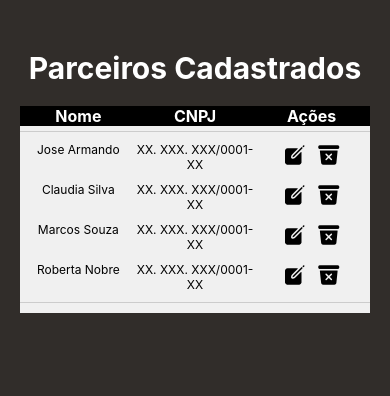
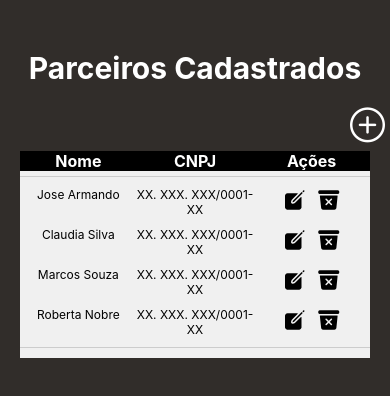
Before and after one commit to NewTechh/API-5-ADS, a React Native app in the folder client/: screen /ListPartner in a window 390 px wide. Shown: the top 396 px of the page. Built offline with nearby package versions, Linux system fonts and the light colour scheme.

Commit message:
Add botoes

```diff
--- a/client/src/components/Cursos.tsx
+++ b/client/src/components/Cursos.tsx
@@ -1,7 +1,8 @@
 import React, { useState } from "react";
-import { View, Text, TouchableOpacity, StatusBar } from "react-native";
+import { View, Text, Pressable } from "react-native";
 import { styles } from '../styles/curse';
 import * as Progress from 'react-native-progress';
+import { AntDesign } from "@expo/vector-icons";
 
 export function Cursos() {
     const [progress, setProgress] = useState(0.5);
@@ -13,22 +14,31 @@ export function Cursos() {
     return (
         <View style={styles.container}>
             <Text style={styles.title}>Cursos e Treinamentos</Text>
-            <TouchableOpacity onPress={handlePress} style={styles.button1}>
+            <Pressable style={styles.iconPlus}>
+                <AntDesign
+                    name={'pluscircleo'}
+                    size={35}
+                    color='white'
+
+                    // onPress={}
+                />
+            </Pressable>
+            <Pressable onPress={handlePress} style={styles.button}>
                 <Text style={styles.buttonText}>IaaS & PaaS</Text>
                 <Progress.Bar progress={progress} width={380} color={'#17E753'} />
-            </TouchableOpacity>
-            <TouchableOpacity onPress={handlePress} style={[styles.button2]}>
+            </Pressable>
+            <Pressable onPress={handlePress} style={[styles.button]}>
                 <Text style={styles.buttonText}>CX</Text>
                 <Progress.Bar progress={progress} width={380} color={'#17E753'} />
-            </TouchableOpacity>
-            <TouchableOpacity onPress={handlePress} style={[styles.button3]}>
+            </Pressable>
+            <Pressable onPress={handlePress} style={[styles.button]}>
                 <Text style={styles.buttonText}>Industries</Text>
                 <Progress.Bar progress={progress} width={380} color={'#17E753'} />
-            </TouchableOpacity>
-            <TouchableOpacity onPress={handlePress} style={[styles.button4]}>
+            </Pressable>
+            <Pressable onPress={handlePress} style={[styles.button]}>
                 <Text style={styles.buttonText}>License & Hardware</Text>
                 <Progress.Bar progress={progress} width={380} color={'#17E753'} />
-            </TouchableOpacity>
+            </Pressable>
         </View>
     )
 }
--- a/client/src/components/ListPartner.tsx
+++ b/client/src/components/ListPartner.tsx
@@ -1,6 +1,6 @@
 import React from 'react';
-import { View, Text, StyleSheet, Dimensions, StatusBar } from 'react-native';
-import { Ionicons } from '@expo/vector-icons';
+import { View, Text, StyleSheet, Dimensions, StatusBar, Pressable } from 'react-native';
+import { Ionicons, AntDesign } from '@expo/vector-icons';
 
 const ListPartner = () => {
 
@@ -8,6 +8,15 @@ const ListPartner = () => {
         <View style={styles.container}>
             <StatusBar backgroundColor="#312D2A" barStyle="light-content" />
             <Text style={styles.title}>Parceiros Cadastrados</Text>
+            <Pressable style={styles.iconPlus}>
+                <AntDesign
+                    name={'pluscircleo'}
+                    size={35}
+                    color='white'
+
+                    // onPress={}
+                />
+            </Pressable>
             <View style={styles.tableContainer}>
                 <View style={styles.headerRow}>
                     <Text style={styles.header}>Nome</Text>
@@ -108,9 +117,12 @@ const styles = StyleSheet.create({
     inactive: {
         color: 'black',
     },
-
     icon: {
         marginRight: 10,
+    },
+    iconPlus: {
+        marginLeft: 330,
+        marginBottom: 7,
     }
 });
 
--- a/client/src/styles/curse.tsx
+++ b/client/src/styles/curse.tsx
@@ -3,7 +3,7 @@ import { StyleSheet } from "react-native";
 const styles = StyleSheet.create({
     container: {
         flex: 1,
-        justifyContent: 'center',
+        paddingTop: 60,
         alignItems: 'center',
         backgroundColor: '#272424',
         paddingHorizontal: 16,
@@ -11,37 +11,12 @@ const styles = StyleSheet.create({
 
     title: {
         fontSize: 33,
-        marginTop: -250,
-        marginBottom: 50,
+        marginBottom: 40,
         color: '#FFFFFF',
         fontWeight: 'bold'
     },
 
-    button1: {
-        backgroundColor: '#FFFFFF',
-        width: '100%',
-        height: 50,
-        borderRadius: 6,
-        marginBottom: 20,
-    },
-
-    button2: {
-        backgroundColor: '#FFFFFF',
-        width: '100%',
-        height: 50,
-        borderRadius: 6,
-        marginBottom: 20,
-    },
-
-    button3: {
-        backgroundColor: '#FFFFFF',
-        width: '100%',
-        height: 50,
-        borderRadius: 6,
-        marginBottom: 20,
-    },
-
-    button4: {
+    button: {
         backgroundColor: '#FFFFFF',
         width: '100%',
         height: 50,
@@ -58,6 +33,10 @@ const styles = StyleSheet.create({
         marginTop: 10,
     },
 
+    iconPlus: {
+        marginLeft: 330,
+        marginBottom: 7,
+    }
 });
 
 export { styles };
```
